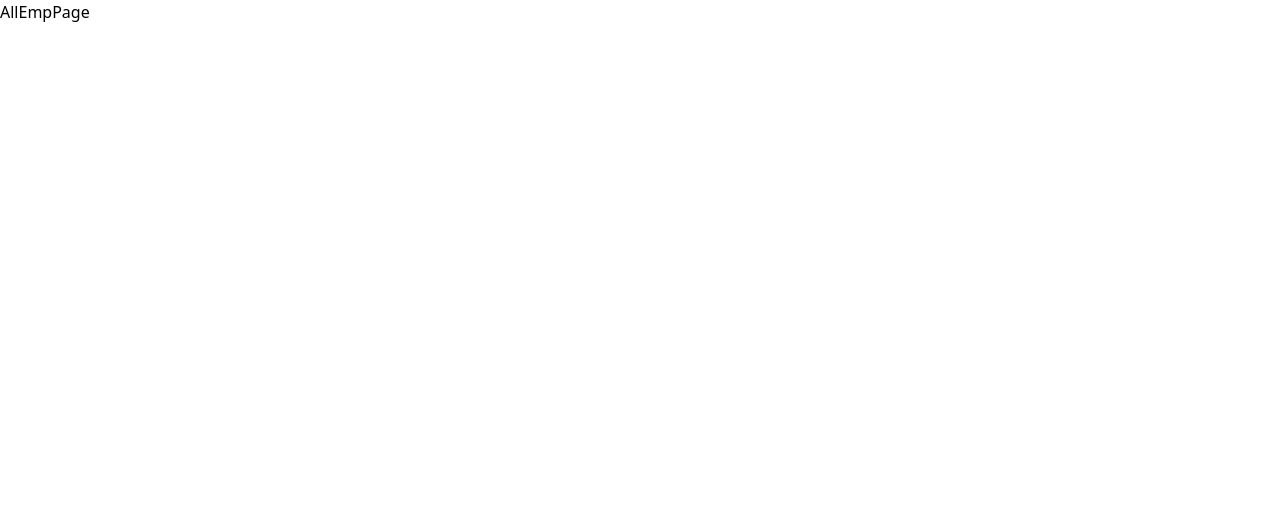
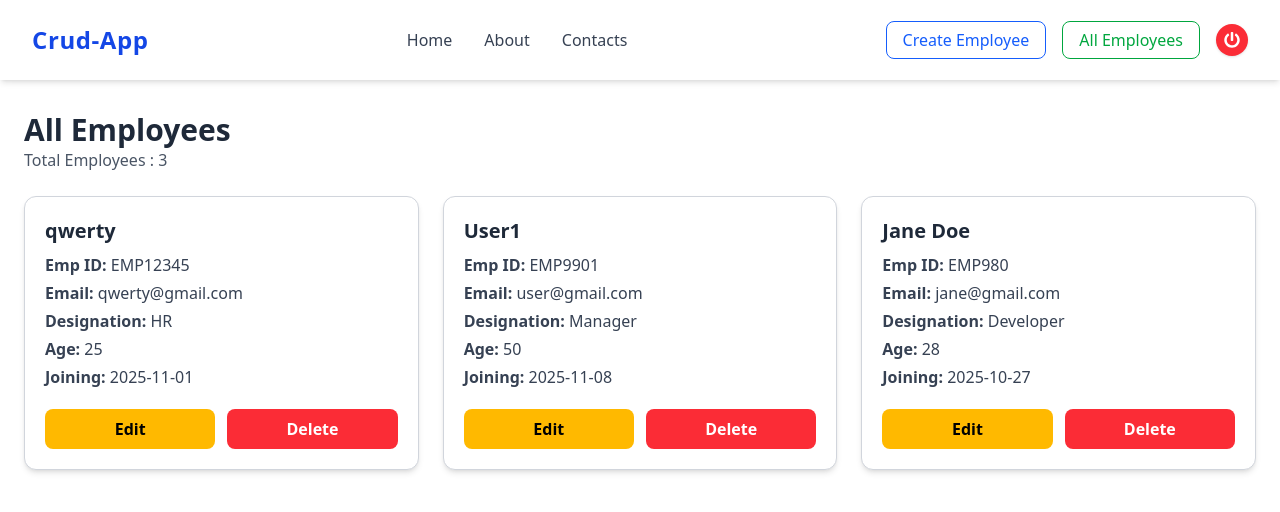
Before and after one commit to Sarvesh-1999/crud-app, a React (Vite) app: page /all-emp in a window 1280 px wide. Shown: the top 512 px of the page. Built offline with nearby package versions, Linux system fonts and the light colour scheme; data requests are answered from the project's data file; sample sign-in values are in the browser's storage.

Commit message:
edit emp and private routing

```diff
--- a/backend/db.json
+++ b/backend/db.json
@@ -19,6 +19,16 @@
       "designation": "Manager",
       "age": "50",
       "dateOfJoining": "2025-11-08"
+    },
+    {
+      "id": "33a8",
+      "username": "Jane Doe",
+      "email": "jane@gmail.com",
+      "password": "123",
+      "empId": "EMP980",
+      "designation": "Developer",
+      "age": "28",
+      "dateOfJoining": "2025-10-27"
     }
   ]
 }
--- a/src/pages/AllEmpPage.jsx
+++ b/src/pages/AllEmpPage.jsx
@@ -1,9 +1,94 @@
-import React from 'react'
+import React, { useEffect, useState } from "react";
+import Navbar from "../components/Navbar";
+import { api } from "../axios/axiosInstance";
+import toast from "react-hot-toast";
+import { Link } from "react-router-dom";
 
 const AllEmpPage = () => {
-  return (
-    <div>AllEmpPage</div>
-  )
+  const [employees, setEmployees] = useState([]);
+  const [isLoading, setIsLoading] = useState(false);
+
+ async function getAllEmployees() {
+  try {
+    setIsLoading(true);
+
+    setTimeout(async () => {
+      let res = await api.get("/employees");
+      setEmployees(res.data);
+      setIsLoading(false);
+    }, 2000);
+
+  } catch (error) {
+    toast.error("Something went wrong");
+    setIsLoading(false);
+  }
 }
 
-export default AllEmpPage
+
+  useEffect(() => {
+    getAllEmployees();
+  }, []);
+
+  return (
+    <div>
+      <Navbar />
+
+      <section className="px-6 py-8">
+        <header className="flex items-center justify-between mb-6">
+          <div>
+            <h1 className="text-3xl font-bold text-gray-800">All Employees</h1>
+            <p className="text-gray-600">
+              Total Employees : {employees.length}
+            </p>
+          </div>
+        </header>
+
+        {isLoading && <p className="text-center text-lg">Loading...</p>}
+
+        <div className="grid grid-cols-1 md:grid-cols-2 lg:grid-cols-3 gap-6">
+          {employees.map((emp) => (
+            <div
+              key={emp.id}
+              className="border border-gray-300 shadow-md rounded-xl p-5 bg-white transition hover:shadow-lg"
+            >
+              <h2 className="text-xl font-semibold text-gray-800 mb-2">
+                {emp.username}
+              </h2>
+
+              <div className="space-y-1 text-gray-700">
+                <p>
+                  <b>Emp ID:</b> {emp.empId}
+                </p>
+                <p>
+                  <b>Email:</b> {emp.email}
+                </p>
+                <p>
+                  <b>Designation:</b> {emp.designation}
+                </p>
+                <p>
+                  <b>Age:</b> {emp.age}
+                </p>
+                <p>
+                  <b>Joining:</b> {emp.dateOfJoining}
+                </p>
+              </div>
+
+              <div className="flex gap-3 mt-5">
+                <Link to={`/edit-emp/${emp.id}`} className="w-1/2">
+                  <button className="w-full py-2 rounded-lg bg-amber-400 hover:bg-amber-500 font-semibold">
+                    Edit
+                  </button>
+                </Link>
+                <button className="w-1/2 py-2 rounded-lg bg-red-500 hover:bg-red-600 text-white font-semibold">
+                  Delete
+                </button>
+              </div>
+            </div>
+          ))}
+        </div>
+      </section>
+    </div>
+  );
+};
+
+export default AllEmpPage;
--- a/src/pages/CreateEmpPage.jsx
+++ b/src/pages/CreateEmpPage.jsx
@@ -3,6 +3,7 @@ import axios from "axios";
 import Navbar from "../components/Navbar";
 import { api } from "../axios/axiosInstance";
 import toast from "react-hot-toast";
+import { useNavigate } from "react-router-dom";
 
 const CreateEmpPage = () => {
   const [empFormData, setEmpFormData] = useState({
@@ -15,6 +16,8 @@ const CreateEmpPage = () => {
     dateOfJoining: "",
   });
 
+  const navigate = useNavigate()
+
   const handleChange = (e) => {
     let { name, value } = e.target;
     setEmpFormData({ ...empFormData, [name]: value });
@@ -26,10 +29,11 @@ const CreateEmpPage = () => {
 
     try {
       let res = await api.post("/employees", payload);
-      console.log(res);
+      // console.log(res);
 
       if (res.status === 201) {
         toast.success("Employee Registered ☑️");
+        navigate("/all-emp")
       }
     } catch (err) {
       toast.error("Registration Failed ❌");
--- /dev/null
+++ b/src/pages/EditEmpPage.jsx
@@ -0,0 +1,21 @@
+import { useParams } from "react-router-dom";
+import { api } from "../axios/axiosInstance";
+import { useEffect } from "react";
+
+const EditEmpPage = () => {
+  let { id } = useParams();
+  console.log(id);
+
+  async function getEditEmployee() {
+    let res = await api.get(`/employees/${id}`);
+    console.log(res.data);
+  }
+
+  useEffect(() => {
+    getEditEmployee();
+  }, []);
+
+  return <div>EditEmpPage</div>;
+};
+
+export default EditEmpPage;
--- /dev/null
+++ b/src/privateRoute/PrivateRoute.jsx
@@ -0,0 +1,10 @@
+import { Navigate } from "react-router-dom";
+
+const PrivateRoute = (props) => {
+
+  let token = sessionStorage.getItem("accesstoken");
+
+  return token ? props.children : <Navigate to="/" />;
+};
+
+export default PrivateRoute;
--- a/src/routes/Routing.jsx
+++ b/src/routes/Routing.jsx
@@ -6,7 +6,8 @@ import LoginPage from "../pages/LoginPage";
 import SignupPage from "../pages/SignupPage";
 import CreateEmpPage from "../pages/CreateEmpPage";
 import AllEmpPage from "../pages/AllEmpPage";
-
+import PrivateRoute from "../privateRoute/PrivateRoute";
+import EditEmpPage from "../pages/EditEmpPage";
 
 export const myRoutes = createBrowserRouter([
   {
@@ -30,11 +31,23 @@ export const myRoutes = createBrowserRouter([
     element: <SignupPage />,
   },
   {
-    path:"/create-emp",
-    element:<CreateEmpPage/>
+    path: "/create-emp",
+    element: (
+      <PrivateRoute>
+        <CreateEmpPage />
+      </PrivateRoute>
+    ),
   },
   {
-    path:"/all-emp",
-    element:<AllEmpPage/>
-  }
+    path: "/all-emp",
+    element: (
+      <PrivateRoute>
+        <AllEmpPage />
+      </PrivateRoute>
+    ),
+  },
+  {
+    path: "/edit-emp/:id", // dynamic route
+    element: <EditEmpPage />,
+  },
 ]);
```
